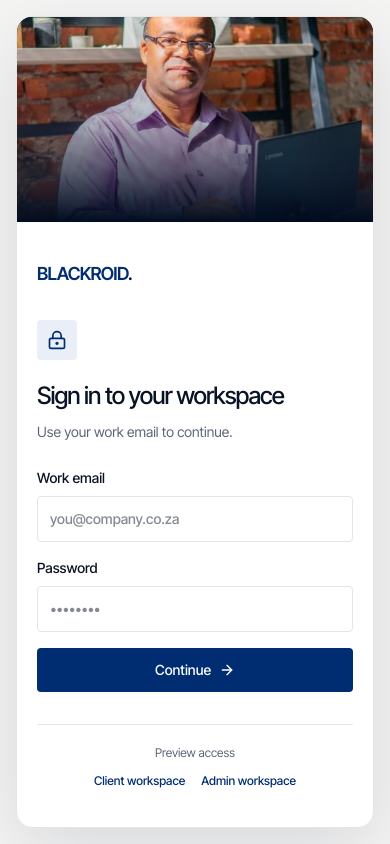
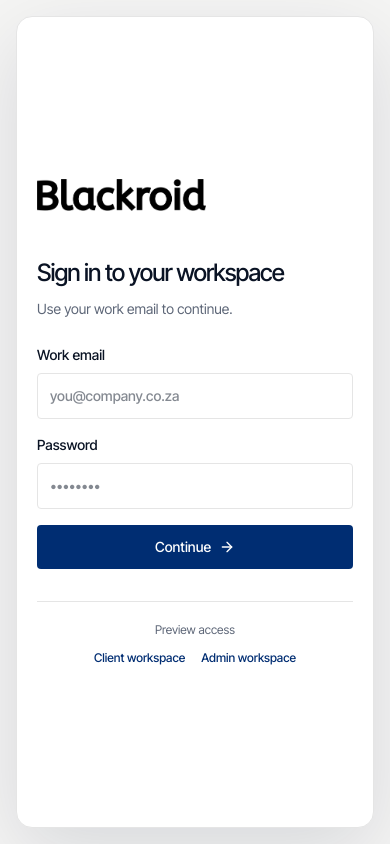
Before and after one commit to Mabasa-Systems-Technology/Portal.blackroid.com, a Next.js app: page /login in a window 390 px wide. Built offline with nearby package versions, Linux system fonts and the light colour scheme; no server answers.

Commit message:
Simplify mobile login experience

```diff
--- a/src/app/login/page.tsx
+++ b/src/app/login/page.tsx
@@ -1,13 +1,13 @@
 import Image from "next/image";
 import Link from "next/link";
-import { ArrowRight, LockKeyhole } from "lucide-react";
+import { ArrowRight } from "lucide-react";
+import wordmarkDark from "../../../public/brand/wordmark-dark.png";
 
 export default function LoginPage() {
   return (
     <main className="min-h-screen bg-paper px-4 py-4 sm:px-6 lg:p-8">
       <div className="mx-auto grid min-h-[calc(100vh-2rem)] max-w-[1480px] overflow-hidden rounded-2xl border border-line bg-white shadow-[0_24px_80px_rgb(0_20_47/0.12)] lg:min-h-[calc(100vh-4rem)] lg:grid-cols-[1.05fr_0.95fr]">
-        <div className="relative min-h-[12rem] overflow-hidden bg-navy-950 sm:min-h-[18rem] lg:min-h-0">
-          <Image src="/login/blackroid-workspace.png" alt="Blackroid team member working with a laptop" fill priority unoptimized sizes="(max-width: 1023px) 100vw, 52vw" className="object-cover object-[center_30%]" />
+        <div className="relative hidden min-h-[12rem] overflow-hidden bg-navy-950 bg-[url('/login/blackroid-workspace.png')] bg-cover bg-[center_30%] sm:min-h-[18rem] lg:block lg:min-h-0">
           <div className="absolute inset-0 bg-gradient-to-t from-navy-950 via-navy-950/20 to-transparent" />
           <div className="absolute inset-x-6 bottom-7 hidden text-white lg:inset-x-14 lg:bottom-14 lg:block">
             <p className="eyebrow text-white/70">Blackroid operations</p>
@@ -17,9 +17,8 @@ export default function LoginPage() {
         </div>
         <div className="flex items-center justify-center px-5 py-8 sm:px-12 sm:py-10 lg:px-16 xl:px-24">
           <div className="w-full max-w-md">
-            <Link href="/" className="text-lg font-semibold tracking-[-0.04em] text-accent">BLACKROID<span className="text-ink">.</span></Link>
-            <div className="mt-8 flex size-10 items-center justify-center rounded bg-accent-wash text-accent sm:mt-12 sm:size-11"><LockKeyhole className="size-5" /></div>
-            <h1 className="mt-5 text-2xl font-medium tracking-[-0.04em] sm:mt-6 sm:text-3xl">Sign in to your workspace</h1>
+            <Link href="/" aria-label="Blackroid home" className="inline-flex"><Image src={wordmarkDark} alt="Blackroid" priority className="h-8 w-auto" /></Link>
+            <h1 className="mt-10 text-2xl font-medium tracking-[-0.04em] sm:mt-12 sm:text-3xl">Sign in to your workspace</h1>
             <p className="mt-2 text-sm leading-6 text-muted">Use your work email to continue.</p>
             <form className="mt-6 space-y-4 sm:mt-8">
               <label className="block text-sm font-medium">Work email<input type="email" required placeholder="you@company.co.za" className="mt-2 w-full rounded border border-line px-3 py-3 text-sm" /></label>
```
